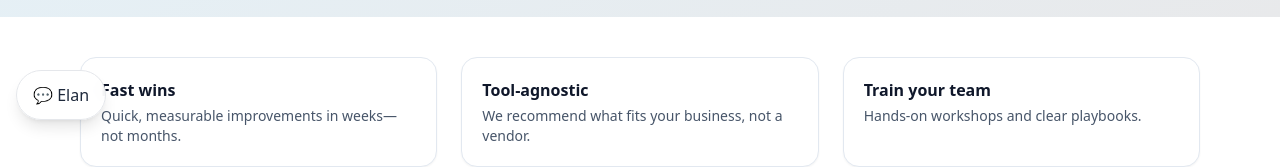
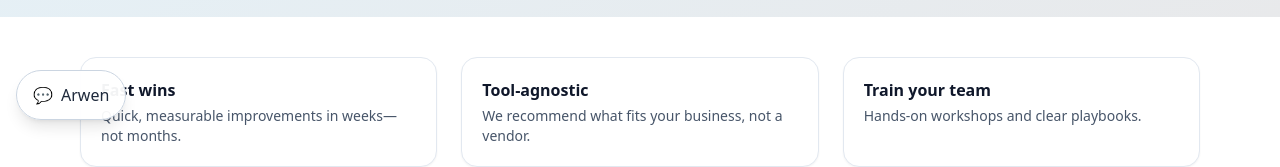
Before and after one commit to skania1892/berengard-site, a React (Vite) app: page / in a window 1280 px wide. Shown: the part 664-831 px from the top of the page. Built offline with nearby package versions, Linux system fonts and the light colour scheme.

Commit message:
rebranded AI chat agent to Arwen with minor chat app updates

```diff
--- a/src/components/ChatWidget.jsx
+++ b/src/components/ChatWidget.jsx
@@ -1,5 +1,7 @@
 // src/components/ChatWidget.jsx
 import { useState, useRef } from "react";
+
+const BRAND_NAVY = "#0c4a6e";
 
 export default function ChatWidget() {
   const [open, setOpen] = useState(false);
@@ -21,46 +23,72 @@ export default function ChatWidget() {
         body: JSON.stringify({ message: text }),
       });
       const data = await resp.json();
-      setMessages((m) => [...m, { role: "assistant", content: data.reply || "Sorry, no reply." }]);
+      setMessages((m) => [
+        ...m,
+        { role: "assistant", content: data.reply || "Sorry, no reply." },
+      ]);
     } catch (e) {
-      setMessages((m) => [...m, { role: "assistant", content: "Error reaching AI. Try again." }]);
+      setMessages((m) => [
+        ...m,
+        { role: "assistant", content: "Error reaching AI. Try again." },
+      ]);
     } finally {
       setLoading(false);
       inputRef.current?.focus();
     }
   }
 
+  const launcherBase =
+    "fixed bottom-4 left-4 z-40 rounded-full px-4 py-3 shadow-lg border transition-colors";
+  const launcherClosed =
+    "bg-white/95 text-slate-800 border-slate-300 hover:bg-white";
+  const launcherOpen = "text-white";
+  const launcherStyle = open ? { backgroundColor: BRAND_NAVY, borderColor: BRAND_NAVY } : {};
+
   return (
     <>
-      {/* Launcher button — bottom-left */}
+      {/* Launcher (closed: 💬 Arwen, open: − Arwen) */}
       <button
         onClick={() => setOpen((o) => !o)}
-        className="fixed bottom-4 left-4 z-40 rounded-full px-4 py-3 shadow-lg border bg-white/90 backdrop-blur text-slate-800 hover:bg-white"
-        aria-label="Open Elan chat"
+        className={`${launcherBase} ${open ? launcherOpen : launcherClosed}`}
+        style={launcherStyle}
+        aria-label={open ? "Minimize Arwen chat" : "Open Arwen chat"}
       >
-        💬 Elan
+        <span className="mr-2">{open ? "−" : "💬"}</span>
+        <span className="font-medium">Arwen</span>
       </button>
 
       {/* Chat panel */}
       {open && (
         <div className="fixed bottom-20 left-4 z-40 w-80 max-h-[70vh] rounded-2xl shadow-2xl border bg-white overflow-hidden flex flex-col">
-          <div className="px-4 py-3 bg-slate-800 text-white text-sm font-semibold">
-            Elan — Berengard Assistant
+          <div
+            className="px-4 py-3 text-white text-sm font-semibold"
+            style={{ backgroundColor: BRAND_NAVY }}
+          >
+            Arwen — Berengard Assistant
           </div>
-          <div className="p-3 space-y-3 overflow-y-auto flex-1">
+
+          <div className="p-3 space-y-3 overflow-y-auto flex-1 bg-white/90">
             {messages.length === 0 && (
-              <div className="text-sm text-slate-500">Hi! Ask me about services, consults, or support.</div>
+              <div className="text-sm text-slate-500">
+                Hi! Ask me about services, consults, or support.
+              </div>
             )}
             {messages.map((m, i) => (
               <div key={i} className={m.role === "user" ? "text-right" : "text-left"}>
-                <div className={`inline-block rounded-xl px-3 py-2 text-sm ${m.role === "user" ? "bg-slate-200" : "bg-slate-100"}`}>
+                <div
+                  className={`inline-block rounded-xl px-3 py-2 text-sm ${
+                    m.role === "user" ? "bg-slate-200" : "bg-slate-100"
+                  }`}
+                >
                   {m.content}
                 </div>
               </div>
             ))}
             {loading && <div className="text-xs text-slate-500">Thinking…</div>}
           </div>
-          <div className="p-3 border-t flex gap-2">
+
+          <div className="p-3 border-t flex gap-2 bg-white">
             <input
               ref={inputRef}
               value={input}
@@ -69,7 +97,11 @@ export default function ChatWidget() {
               placeholder="Type a message…"
               className="flex-1 rounded-lg border px-3 py-2 text-sm"
             />
-            <button onClick={send} className="rounded-lg px-3 py-2 text-sm bg-slate-800 text-white hover:bg-slate-700">
+            <button
+              onClick={send}
+              className="rounded-lg px-3 py-2 text-sm text-white hover:opacity-95"
+              style={{ backgroundColor: BRAND_NAVY }}
+            >
               Send
             </button>
           </div>
```
Also changed, not shown: 1 other file (tests, documents, lock files or other folders).
